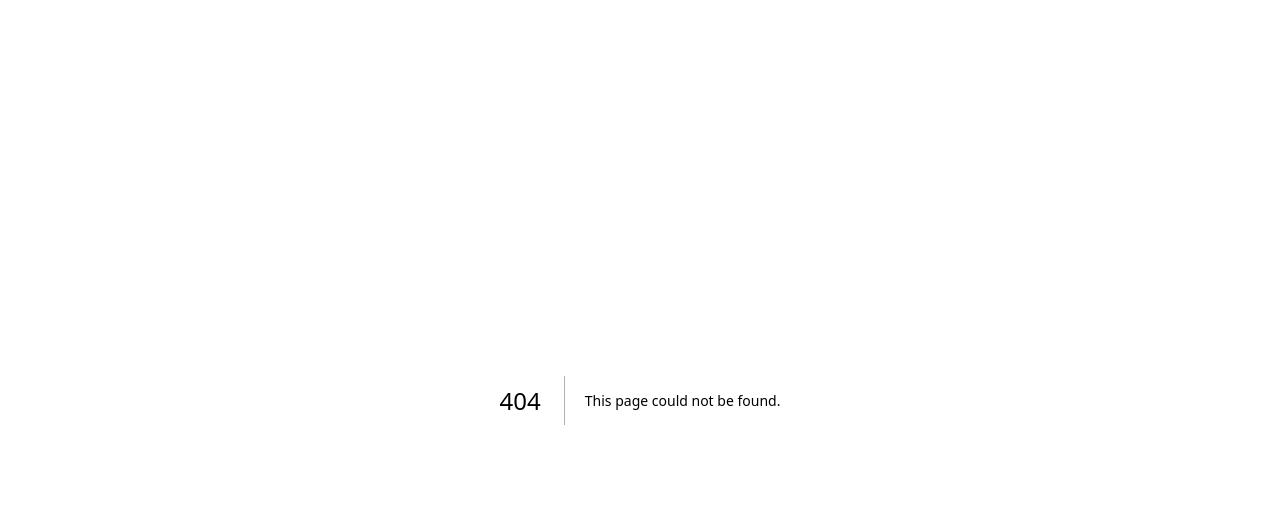
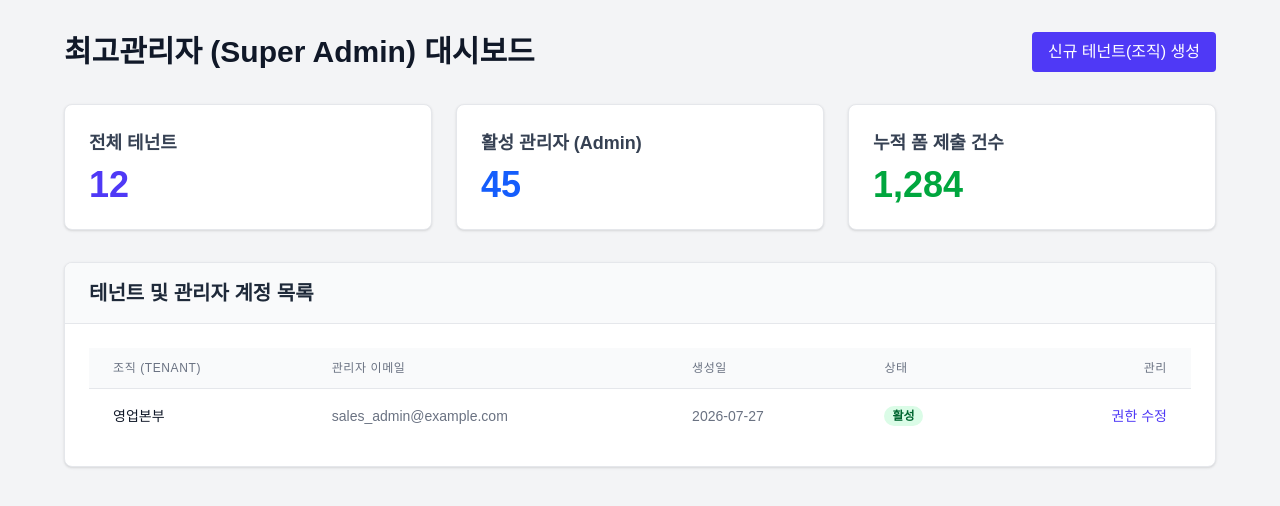
Before and after one commit to ralf-kang/data-trade-platform, a Next.js app: page /super-admin in a window 1280 px wide. Before the commit this address had no page. Shown: the top 506 px of the page. Built offline with nearby package versions, Linux system fonts and the light colour scheme.

Commit message:
feat: add advanced form components and super-admin dashboard

```diff
--- /dev/null
+++ b/src/app/super-admin/page.tsx
@@ -0,0 +1,65 @@
+export const metadata = {
+  title: '최고관리자 대시보드 - Web Report Editor',
+};
+
+export default function SuperAdminPage() {
+  return (
+    <div className="min-h-screen bg-gray-100 p-8">
+      <div className="max-w-6xl mx-auto">
+        <header className="flex justify-between items-center mb-8">
+          <h1 className="text-3xl font-bold text-gray-900">최고관리자 (Super Admin) 대시보드</h1>
+          <button className="px-4 py-2 bg-indigo-600 text-white rounded hover:bg-indigo-700 font-medium">
+            신규 테넌트(조직) 생성
+          </button>
+        </header>
+
+        <div className="grid grid-cols-1 md:grid-cols-3 gap-6 mb-8">
+          <div className="bg-white p-6 rounded-lg shadow-sm border border-gray-200">
+            <h3 className="text-lg font-semibold text-gray-700">전체 테넌트</h3>
+            <p className="text-4xl font-bold text-indigo-600 mt-2">12</p>
+          </div>
+          <div className="bg-white p-6 rounded-lg shadow-sm border border-gray-200">
+            <h3 className="text-lg font-semibold text-gray-700">활성 관리자 (Admin)</h3>
+            <p className="text-4xl font-bold text-blue-600 mt-2">45</p>
+          </div>
+          <div className="bg-white p-6 rounded-lg shadow-sm border border-gray-200">
+            <h3 className="text-lg font-semibold text-gray-700">누적 폼 제출 건수</h3>
+            <p className="text-4xl font-bold text-green-600 mt-2">1,284</p>
+          </div>
+        </div>
+
+        <div className="bg-white shadow-sm rounded-lg border border-gray-200 overflow-hidden">
+          <div className="px-6 py-4 border-b border-gray-200 bg-gray-50">
+            <h2 className="text-xl font-bold text-gray-800">테넌트 및 관리자 계정 목록</h2>
+          </div>
+          <div className="p-6">
+            <table className="min-w-full divide-y divide-gray-200">
+              <thead className="bg-gray-50">
+                <tr>
+                  <th className="px-6 py-3 text-left text-xs font-medium text-gray-500 uppercase tracking-wider">조직 (Tenant)</th>
+                  <th className="px-6 py-3 text-left text-xs font-medium text-gray-500 uppercase tracking-wider">관리자 이메일</th>
+                  <th className="px-6 py-3 text-left text-xs font-medium text-gray-500 uppercase tracking-wider">생성일</th>
+                  <th className="px-6 py-3 text-left text-xs font-medium text-gray-500 uppercase tracking-wider">상태</th>
+                  <th className="px-6 py-3 text-right text-xs font-medium text-gray-500 uppercase tracking-wider">관리</th>
+                </tr>
+              </thead>
+              <tbody className="bg-white divide-y divide-gray-200">
+                <tr>
+                  <td className="px-6 py-4 whitespace-nowrap text-sm font-medium text-gray-900">영업본부</td>
+                  <td className="px-6 py-4 whitespace-nowrap text-sm text-gray-500">sales_admin@example.com</td>
+                  <td className="px-6 py-4 whitespace-nowrap text-sm text-gray-500">2026-07-27</td>
+                  <td className="px-6 py-4 whitespace-nowrap text-sm">
+                    <span className="px-2 inline-flex text-xs leading-5 font-semibold rounded-full bg-green-100 text-green-800">활성</span>
+                  </td>
+                  <td className="px-6 py-4 whitespace-nowrap text-right text-sm font-medium">
+                    <a href="#" className="text-indigo-600 hover:text-indigo-900 ml-4">권한 수정</a>
+                  </td>
+                </tr>
+              </tbody>
+            </table>
+          </div>
+        </div>
+      </div>
+    </div>
+  );
+}
--- a/src/components/builder/FormBuilder.tsx
+++ b/src/components/builder/FormBuilder.tsx
@@ -6,7 +6,8 @@ import { FormField, FieldType, FormTemplate } from './types';
 import {
   Type, AlignLeft, Hash, List,
   CheckSquare, Calendar, Upload, PenTool,
-  Trash2, ArrowUp, ArrowDown, Plus, Save
+  Trash2, ArrowUp, ArrowDown, Plus, Save,
+  Image as ImageIcon, Images, Video, Table, FileBox, MessageSquare, Link as LinkIcon
 } from 'lucide-react';
 
 const FIELD_TYPES: { type: FieldType; label: string; icon: React.ReactNode }[] = [
@@ -19,6 +20,13 @@ const FIELD_TYPES: { type: FieldType; label: string; icon: React.ReactNode }[] =
   { type: 'date', label: '날짜', icon: <Calendar className="w-4 h-4" /> },
   { type: 'file', label: '파일 첨부', icon: <Upload className="w-4 h-4" /> },
   { type: 'signature', label: '서명', icon: <PenTool className="w-4 h-4" /> },
+  { type: 'image', label: '단일 이미지', icon: <ImageIcon className="w-4 h-4 text-purple-600" /> },
+  { type: 'image-gallery', label: '이미지 갤러리', icon: <Images className="w-4 h-4 text-purple-600" /> },
+  { type: 'video-link', label: '동영상 링크', icon: <Video className="w-4 h-4 text-purple-600" /> },
+  { type: 'table', label: '표 (Table)', icon: <Table className="w-4 h-4 text-purple-600" /> },
+  { type: 'nested-report', label: '하위 레포트', icon: <FileBox className="w-4 h-4 text-purple-600" /> },
+  { type: 'report-link', label: '레포트 링크', icon: <LinkIcon className="w-4 h-4 text-purple-600" /> },
+  { type: 'comment-thread', label: '댓글 코멘트', icon: <MessageSquare className="w-4 h-4 text-purple-600" /> },
 ];
 
 export default function FormBuilder() {
--- a/src/components/builder/types.ts
+++ b/src/components/builder/types.ts
@@ -7,7 +7,14 @@ export type FieldType =
   | 'checkbox'
   | 'date'
   | 'file'
-  | 'signature';
+  | 'signature'
+  | 'image'
+  | 'image-gallery'
+  | 'video-link'
+  | 'table'
+  | 'nested-report'
+  | 'comment-thread'
+  | 'report-link';
 
 export interface FormField {
   id: string;
```
